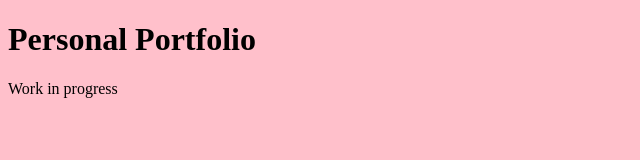
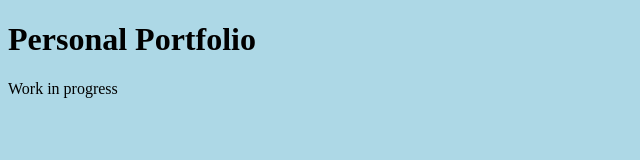
Before and after one commit to MustafaSameem/personal_website, a plain HTML site: page index.html in a window 1280 px wide. Shown: the whole page, without its empty margins (0-640 px from the left). Drawn offline with Linux system fonts and the light colour scheme.

Commit message:
Update index.html

```diff
--- a/index.html
+++ b/index.html
@@ -1,6 +1,6 @@
 <!DOCTYPE html>
 <html>
-<body style="background-color:pink;">
+<body style="background-color:lightblue;">
 
 <h1>Personal Portfolio</h1>
 <p>Work in progress</p>
```
